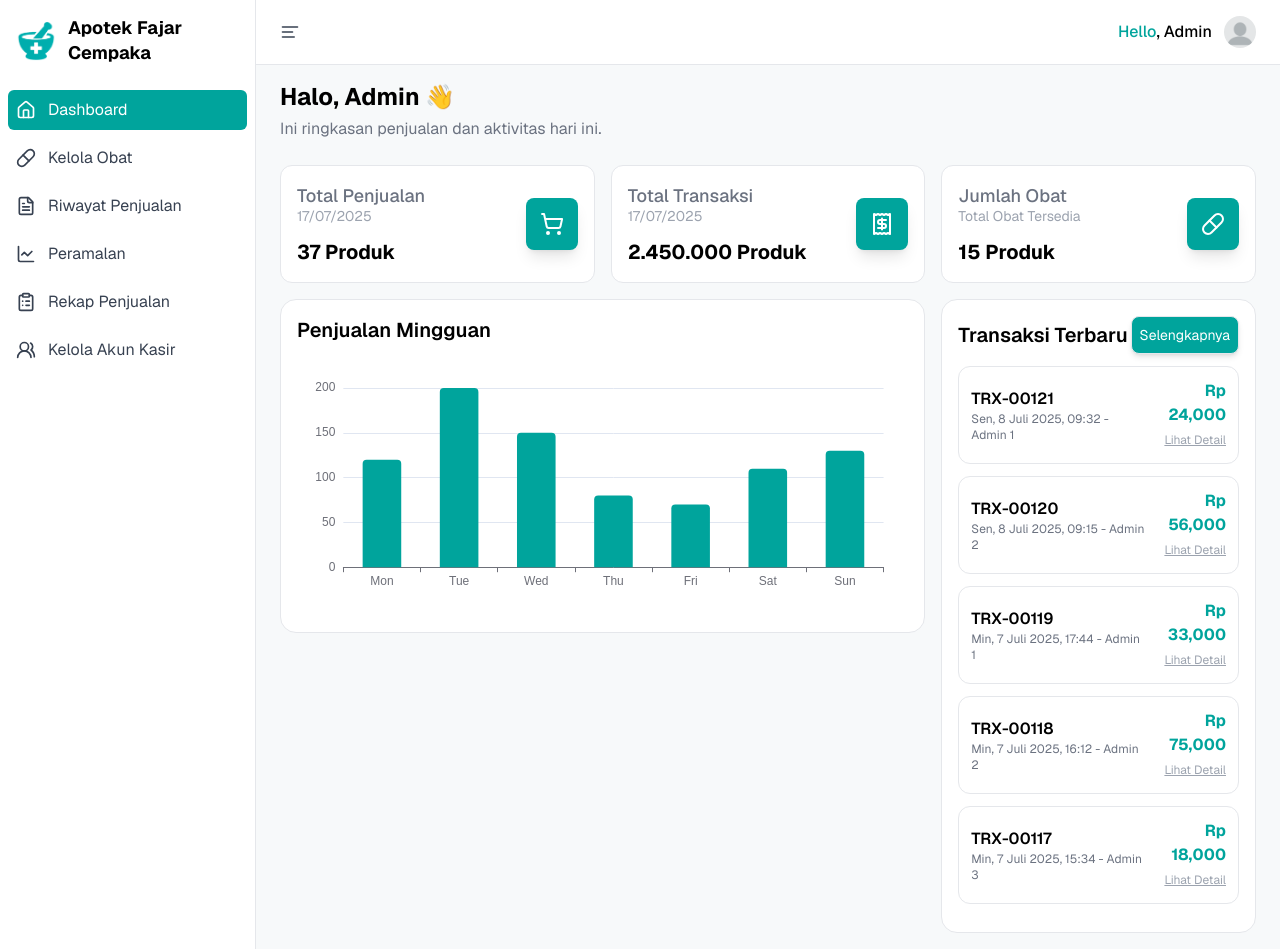
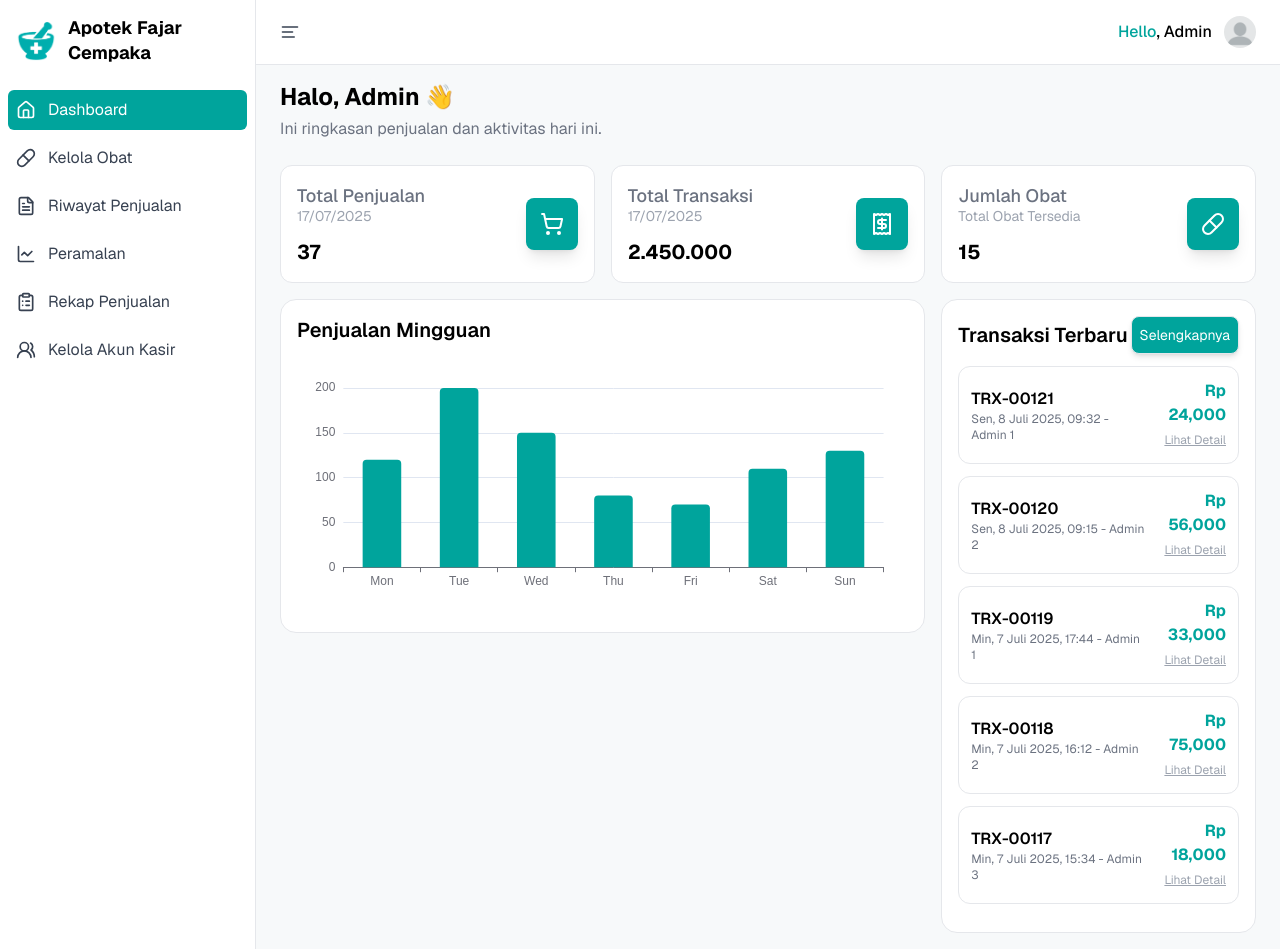
Before and after one commit to FaishalHilmi/antibiotic-sales-forecast, a Next.js app: page /dashboard in a window 1280 px wide. Built offline with nearby package versions, Linux system fonts and the light colour scheme.

Commit message:
chore: Delete unit value

```diff
--- a/app/dashboard/components/SummaryCard.tsx
+++ b/app/dashboard/components/SummaryCard.tsx
@@ -20,7 +20,7 @@
         <span className="text-sm -mt-1 text-gray-400 block mb-3">
           {subtitle}
         </span>
-        <span className="font-bold text-xl">{value} Produk</span>
+        <span className="font-bold text-xl">{value}</span>
       </div>
       <div className="icon p-3.5 bg-primary rounded-lg flex items-center h-fit shadow-lg">
         {/* <ShoppingCart className="text-white w-6 h-6" /> */}
```
